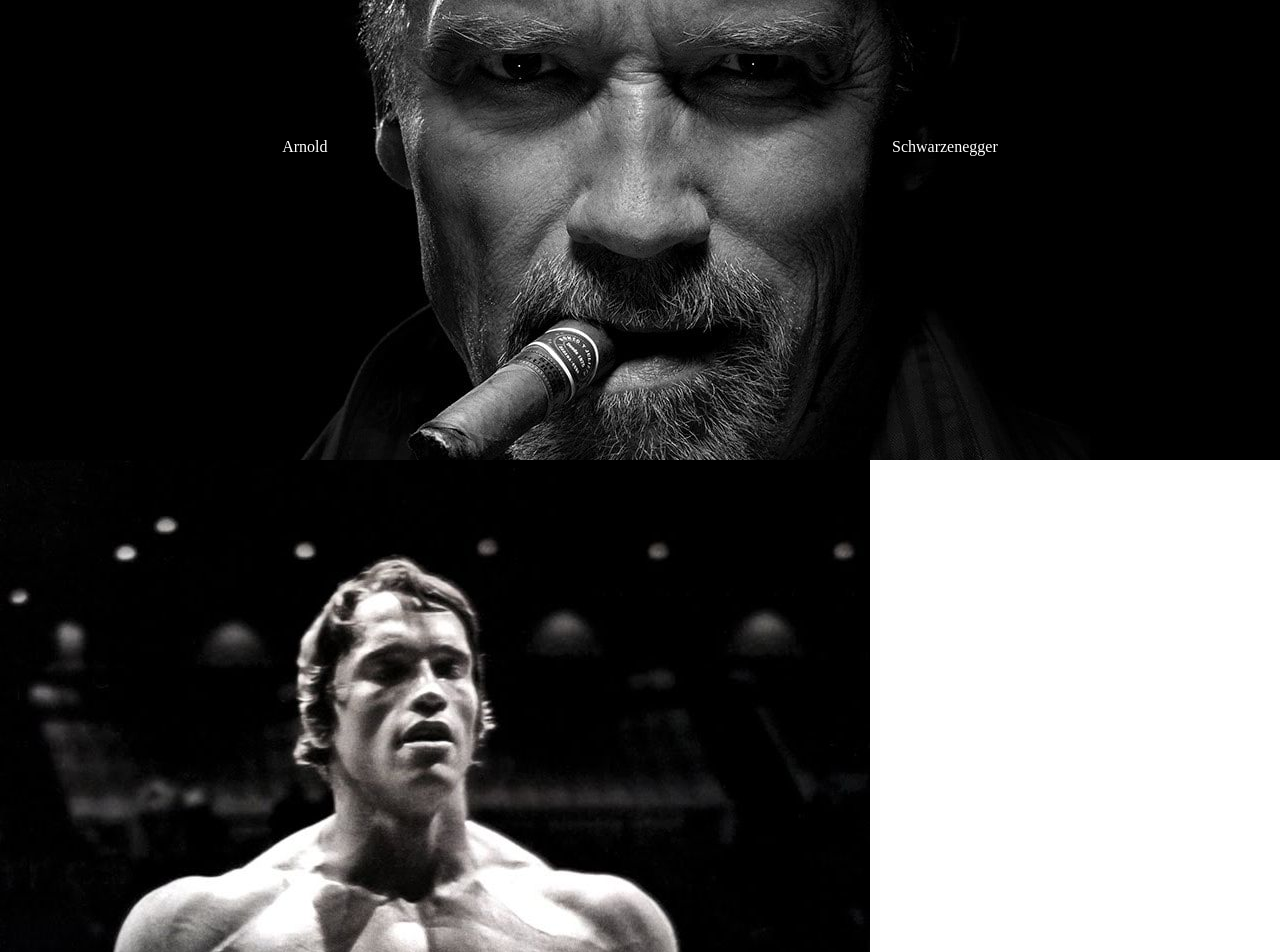
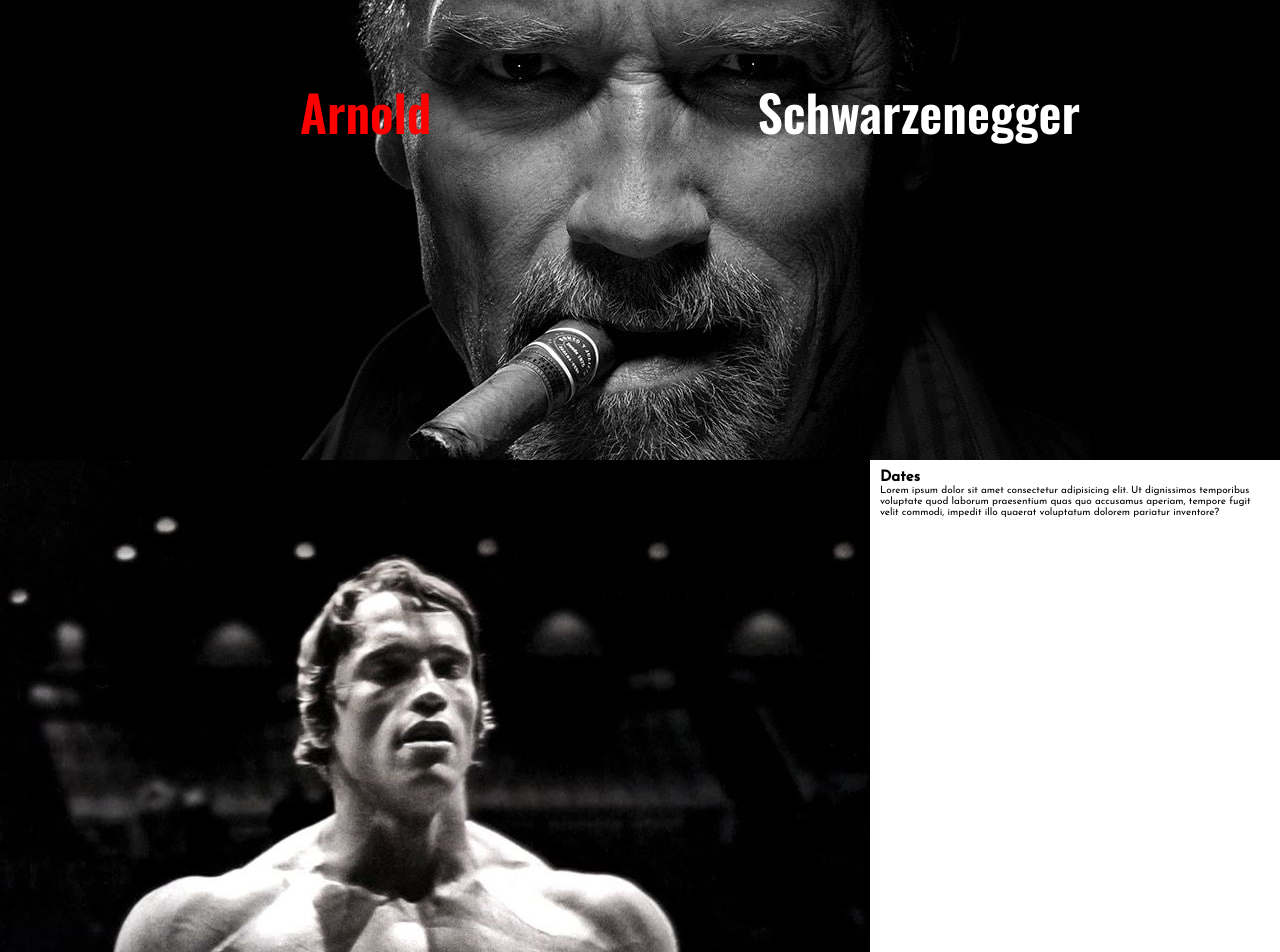
Before and after one commit to CallensJ/Arnold-Tribute, a plain HTML site: page index.html in a window 1280 px wide. Shown: the part 340-1292 px from the top of the page. Drawn offline with nearby package versions, Linux system fonts and the light colour scheme.

Commit message:
fixing hero section

```diff
--- a/index.html
+++ b/index.html
@@ -4,6 +4,13 @@
     <meta charset="UTF-8" />
     <meta http-equiv="X-UA-Compatible" content="IE=edge" />
     <meta name="viewport" content="width=device-width, initial-scale=1.0" />
+    <link rel="preconnect" href="https://fonts.googleapis.com" />
+    <link rel="preconnect" href="https://fonts.gstatic.com" crossorigin />
+    <link
+      href="https://fonts.googleapis.com/css2?family=Josefin+Sans:wght@300;400;500&family=Oswald:wght@600;700&display=swap"
+      rel="stylesheet"
+    />
+
     <link rel="stylesheet" href="styles.css" />
     <title>Arnold Tribute</title>
   </head>
@@ -14,10 +21,10 @@
           <h1 id="title">Tribute</h1>
           <div class="flex-container">
             <div class="hero-text">
-              <span class="name">Arnold</span>
+              <span class="name-left">Arnold</span>
             </div>
             <div class="hero-text">
-              <span class="name">Schwarzenegger</span>
+              <span class="name-right">Schwarzenegger</span>
             </div>
           </div>
         </div>
@@ -26,7 +33,7 @@
         <div class="intro-image">
           <img src="./images/image-1.jpg" />
         </div>
-        <div>
+        <div class="intro-text">
           <h2>Dates</h2>
           <p>
             Lorem ipsum dolor sit amet consectetur adipisicing elit. Ut
@@ -76,7 +83,7 @@
       </section>
       <section id="about">
         <h2>About The legend</h2>
-        <img src="#" alt=""/>
+        <img src="#" alt="" />
       </section>
     </div>
   </body>
--- a/styles.css
+++ b/styles.css
@@ -1,31 +1,54 @@
-*{
+* {
   margin: 0;
   padding: 0;
   box-sizing: border-box;
 }
 
-#hero-section{
-  height: 100vh;
-  background-image:url('./images/background.jpg');
+html {
+  font-size: 62.5%;
+  font-family: "Josefin Sans", sans-serif;
+}
+#hero-section {
+  background-image: url("./images/background.jpg");
   background-repeat: no-repeat;
   background-position: center;
   background-attachment: fixed;
 }
-.hero-text{
+.hero-container {
+  height: 100vh;
+}
+.flex-container {
+  height: 100vh;
+  display: flex;
+  align-items: center;
+  justify-content: space-between;
+  width: 100%;
+}
+.hero-text {
+  margin: 10rem;
+}
+.hero-text {
+  font-family: "Oswald", sans-serif;
+  font-size: 5rem;
   color: #fff;
 }
+.hero-text .name-left {
+  margin-left: 20rem;
+  color: red;
+}
+.hero-text .name-right {
+  margin-right: 10rem;
+}
+#intro-section {
+  display: flex;
+}
 
-#title{
+.intro-text {
+  padding: 1rem;
+}
+#title {
   color: #fff;
   text-align: center;
   padding-top: 2rem;
   font-size: 3rem;
 }
-
-.flex-container {
-
-  height: 100vh;
-  display: flex;
-  align-items: center;
-  justify-content: space-around;
-}
```
Also changed, not shown: 1 other file.
